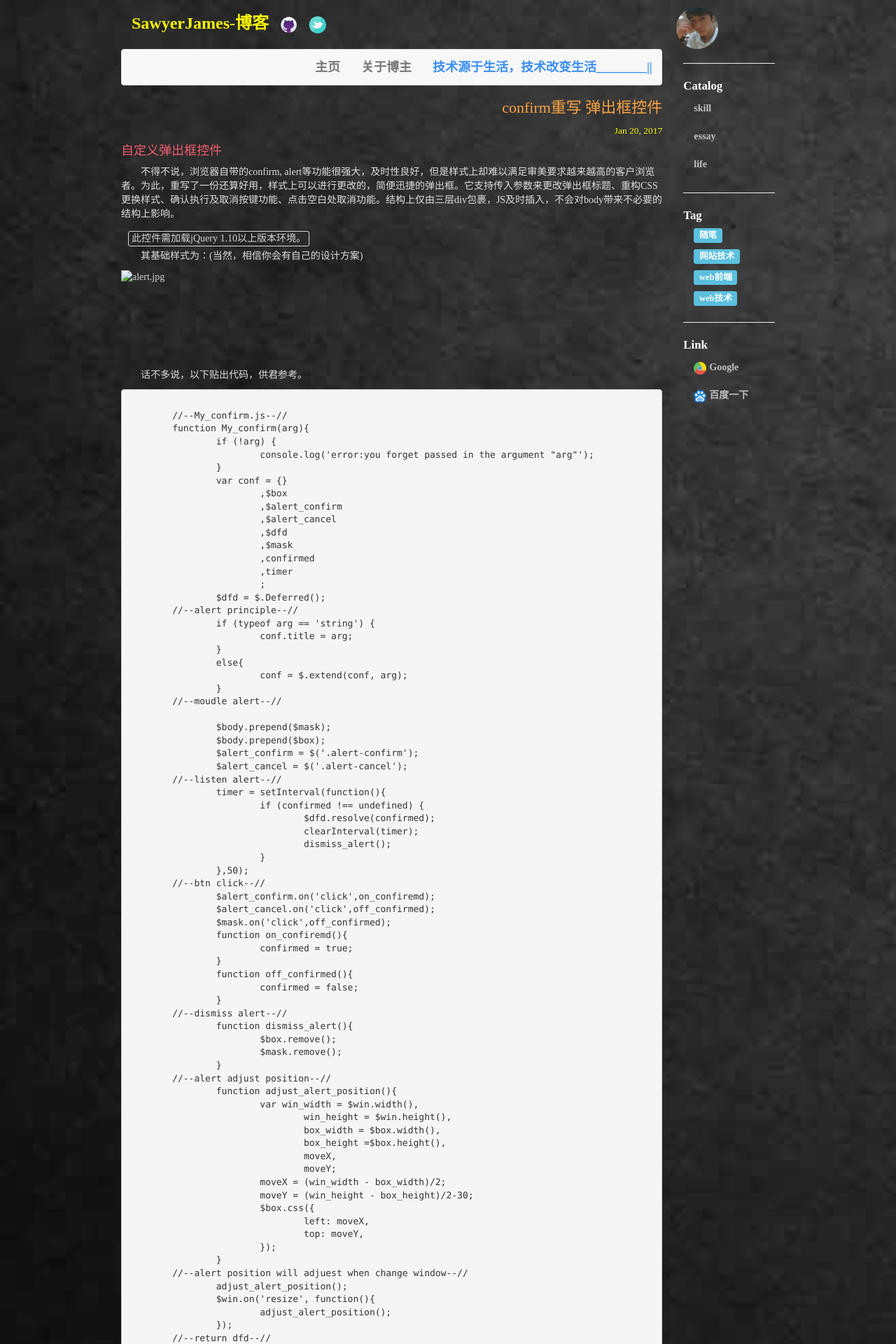
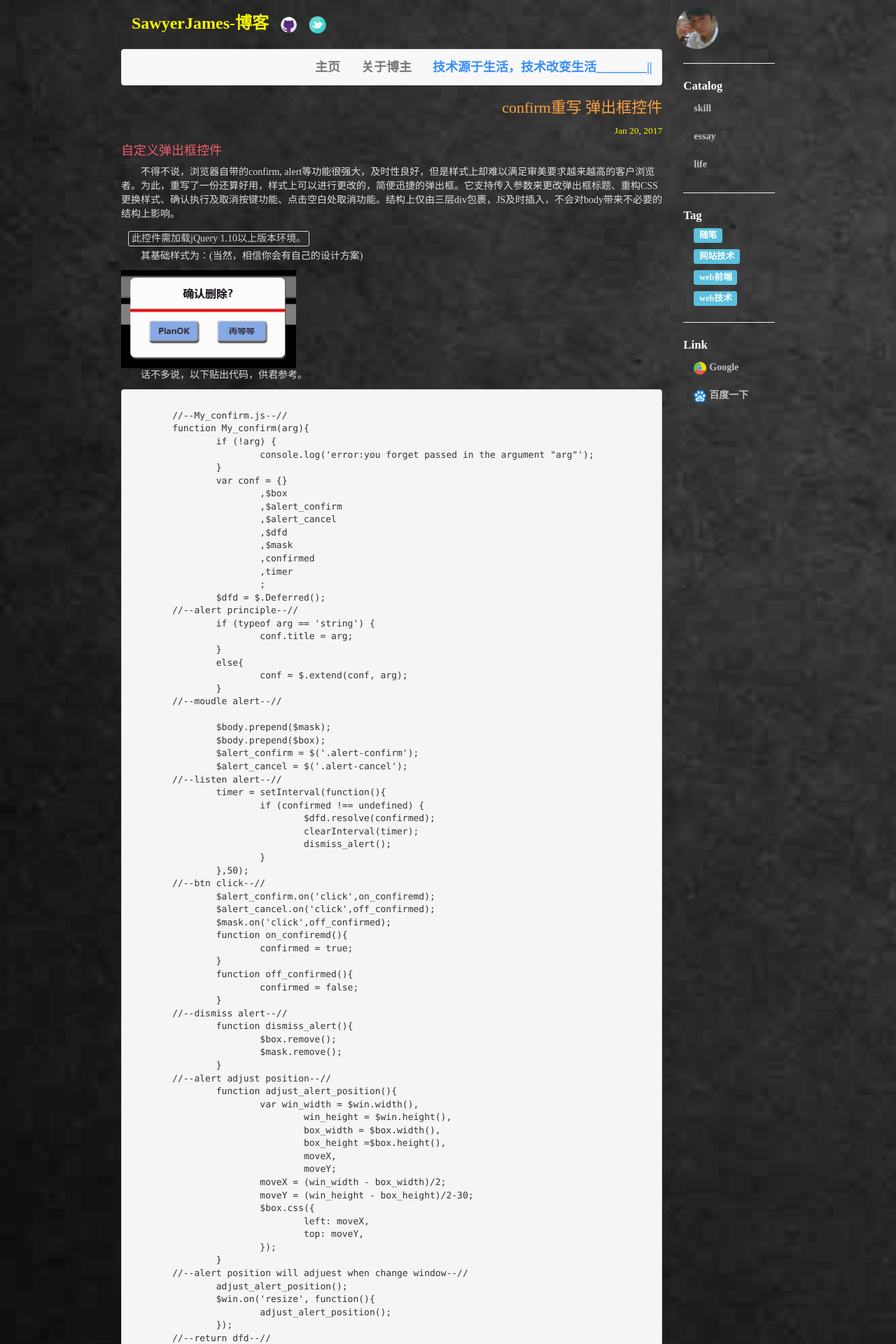
Before and after one commit to SawyerJames/blog, a Jekyll site: the page built from _posts/2017-01-20-confirm重写控件.html, in a window 1280 px wide. Shown: the top 1920 px of the page at 70% size. Built offline with Jekyll 4.4.1, drawn with Linux system fonts in a browser that asks for light colours.

Commit message:
post img

```diff
--- a/_posts/2017-01-20-confirm重写控件.html
+++ b/_posts/2017-01-20-confirm重写控件.html
@@ -8,7 +8,7 @@ tags: web技术
 <p>不得不说，浏览器自带的confirm, alert等功能很强大，及时性良好，但是样式上却难以满足审美要求越来越高的客户浏览者。为此，重写了一份还算好用，样式上可以进行更改的，简便迅捷的弹出框。它支持传入参数来更改弹出框标题、重构CSS更换样式、确认执行及取消按键功能、点击空白处取消功能。结构上仅由三层div包裹，JS及时插入，不会对body带来不必要的结构上影响。</p>
 <txt>此控件需加载jQuery 1.10以上版本环境。</txt>
 <p>其基础样式为：(当然，相信你会有自己的设计方案)</p>
-<img src="images/alert.jpg" class="img" alt="alert.jpg" />
+<img src="{{ site.url }}images/alert.jpg" class="img" alt="alert.jpg" />
 <p>话不多说，以下贴出代码，供君参考。</p>
 <pre><code>
 	//--My_confirm.js--//
```
